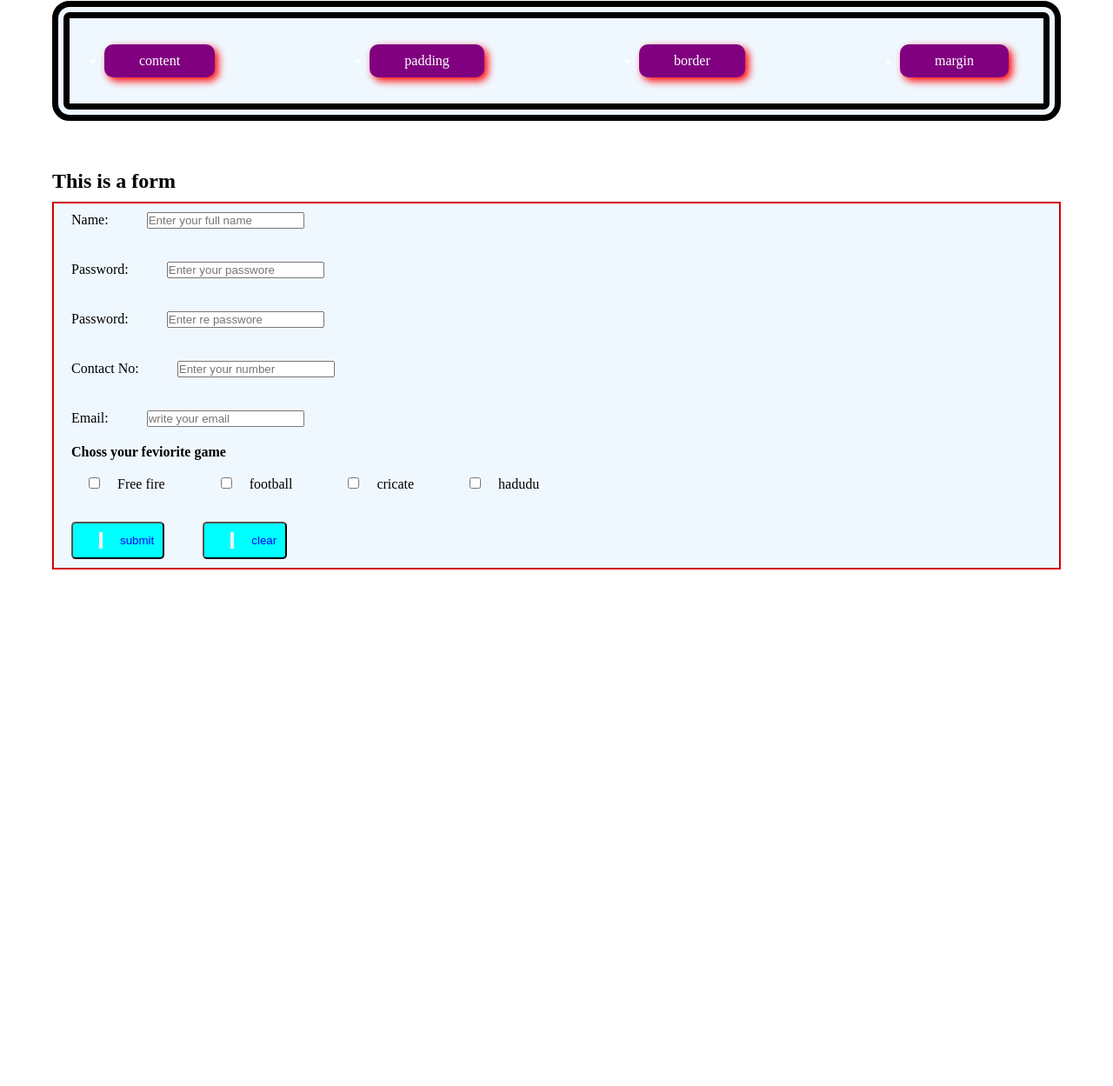
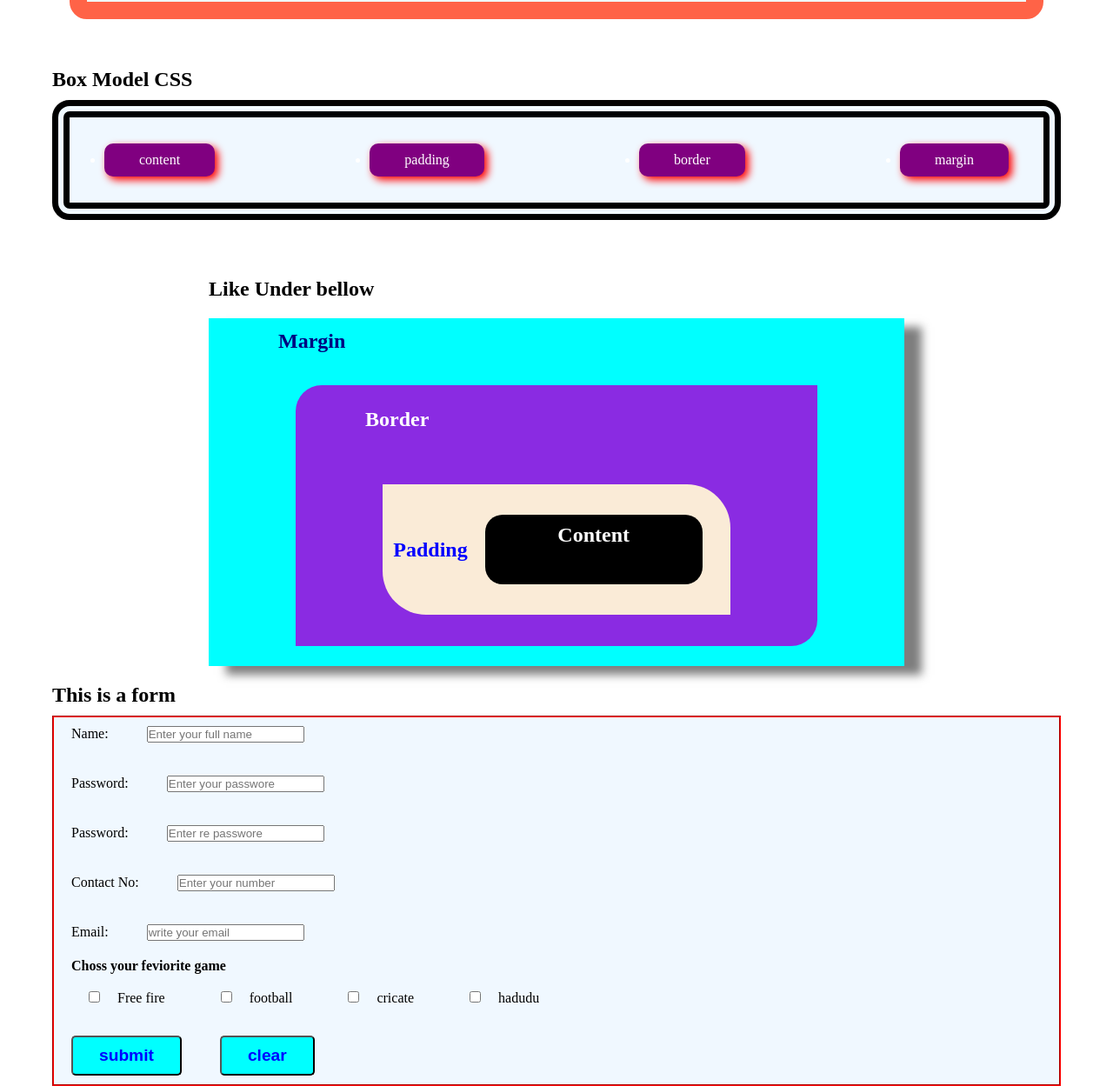
Before and after one commit to sheikhzim2004-del/reposotori-test-2, a plain HTML site: page index.html in a window 1280 px wide. Shown: the part 747-1996 px from the top of the page at 87% size. Before the commit the page ends 1422 px from the top, so only its background shows below. Drawn offline with Linux system fonts and the light colour scheme.

Commit message:
habijabi add

```diff
--- a/index.html
+++ b/index.html
@@ -45,18 +45,26 @@
             background-color: aliceblue;
         }
         .btn{
-            padding: 0px 10px;
+            padding: 10px 30px;
             text-align: center;
             color: blue;
             background-color: aqua;
             border-radius: 5px;
             cursor: pointer;
+            font-size: larger;
+            font-weight: bolder;
+        }
+        .btn:hover{
+            background-color: brown;
+            transition-duration: 0.5s;
+            color: white;
         }
 
     </style>
 </head>
 <body>
 
+    <h1 style=" font-size: 50px; font-weight: bolder; color: fuchsia; display: flex; justify-content: center; text-decoration: underline;">Practice Day by Habijabi Work</h1><br><br>
     <div class="content">
         <div class="container">
         <h1 class="title">This is reposotori test website</h1>
@@ -78,6 +86,21 @@
         <li>border</li>
         <li>margin</li>
     </ul><br><br>
+
+    <div style="display: grid; align-items: center; justify-content: center;">
+        <h2>Like Under bellow</h2>
+        <div class="all-off-box" style="background-color: aqua; width: 800px; height: 400px; display: grid; align-items: center; justify-content: center; font-size: x-large; font-weight: 700; color: navy; box-shadow: 20px 10px 10px rgb(126, 126, 126);">Margin
+            <div class="margin" style="background-color: blueviolet; width: 600px; height: 300px; display: grid; align-items: center; justify-content: center; border-radius: 30px 0; font-size: x-large; font-weight: 700; color: white; ">Border
+            <div class="border" style="background-color: antiquewhite; width: 400px; height: 150px; border-radius: 0 50px; display: flex; align-items: center; justify-content: center; font-size: x-large; font-weight: 700; color: blue; ">Padding
+                <div class="padding" style="background-color: black; border-radius: 20px; width: 250px; height: 80px; ">
+                    <div class="contant" style="color: white; display: flex; align-items: center; justify-content: center; font-weight: bolder; font-size: x-large;"> Content
+                    </div>
+                </div>
+            </div>
+
+        </div>
+        </div>
+    </div>
 
     <h2>This is a form</h2>
     <form action="" id="form">
@@ -106,8 +129,8 @@
         </label><br><br>
 
 
-       <button class="btn"><input type="submit" value="">submit</button>
-       <button class="btn"><input type="reset" value="">clear</button>
+       <button type="submit" class="btn">submit</button>
+       <button type="reset" class="btn">clear</button>
 
     </form>
 
```
